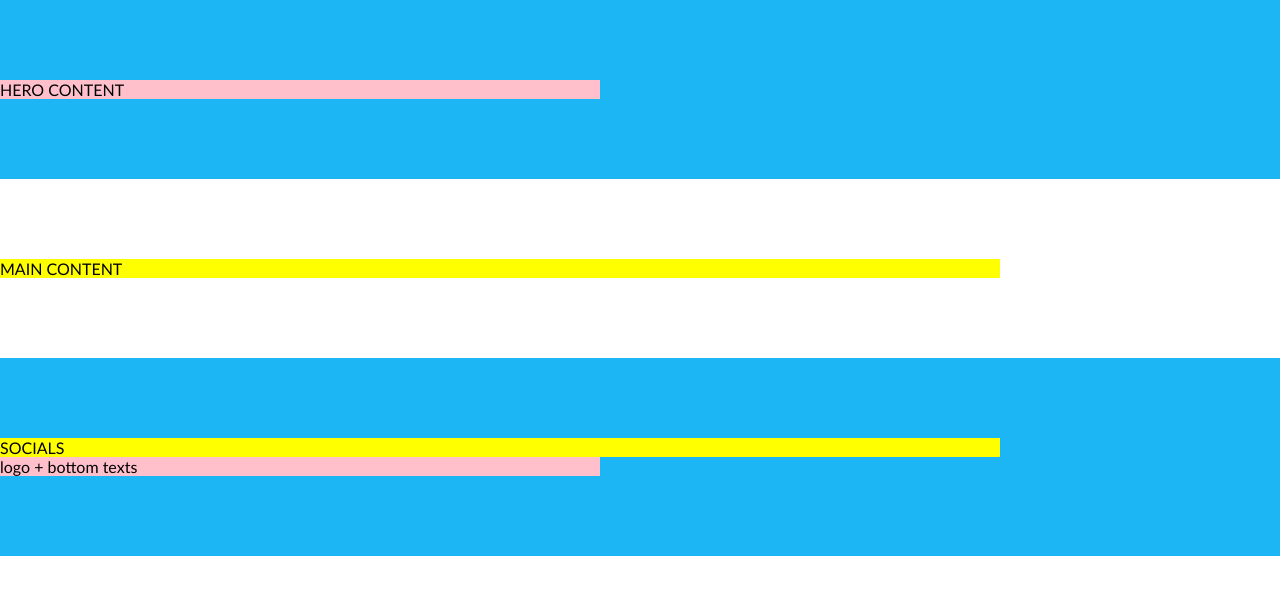
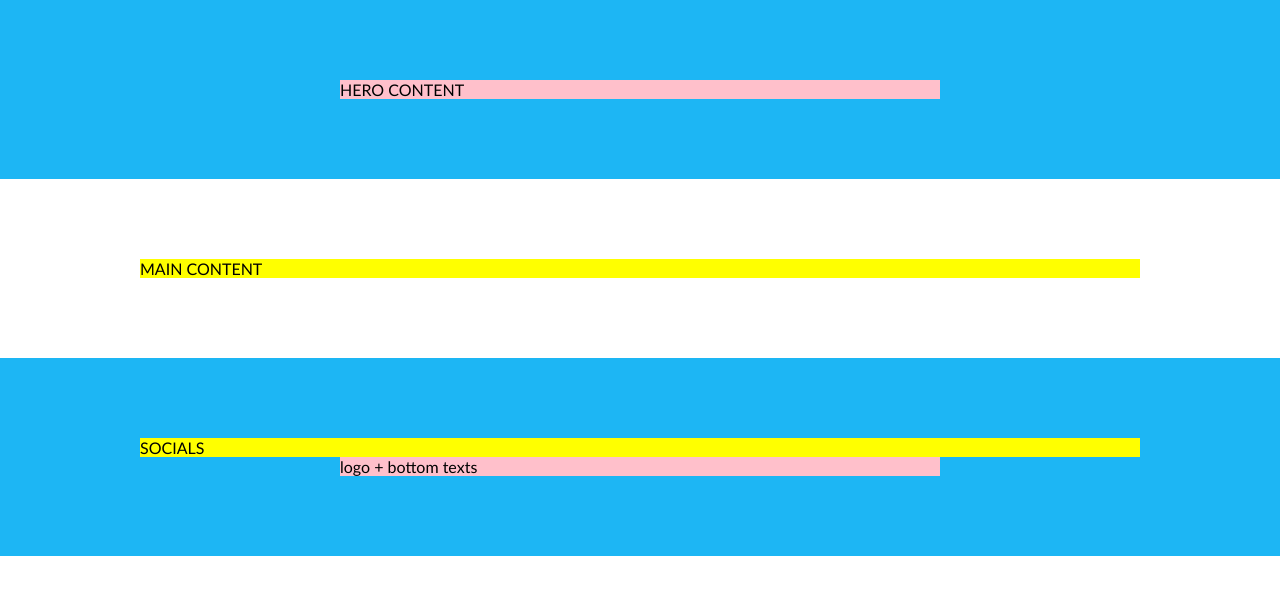
Before and after one commit to LauraTechnology/7-coming-soon, a website: page index.html in a window 1280 px wide. Drawn offline with Linux system fonts and the light colour scheme.

Commit message:
margin išcentruoja

```diff
--- a/css/base/layout.css
+++ b/css/base/layout.css
@@ -7,6 +7,7 @@
 .container > .row {
     display: inline-block;
     width: 1000px;
+    margin: 0 calc(50% - 500px);
     background-color: yellow;
 
 }
@@ -14,5 +15,6 @@
 .container > .small-row {
     display: inline-block;
     width: 600px;
+    margin: 0 calc(50% - 300px);
     background-color: pink;
 }
```
